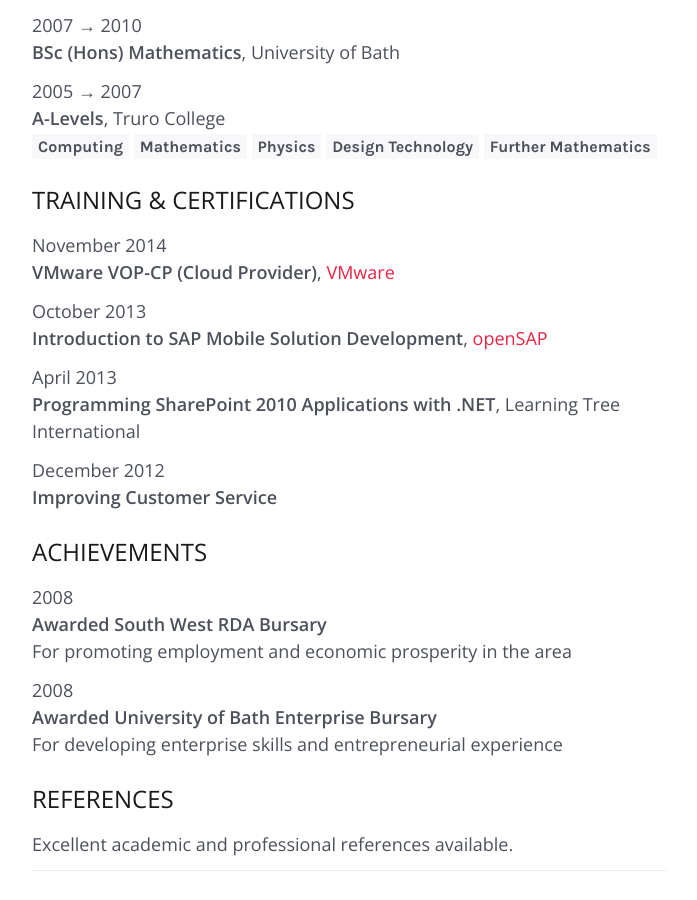
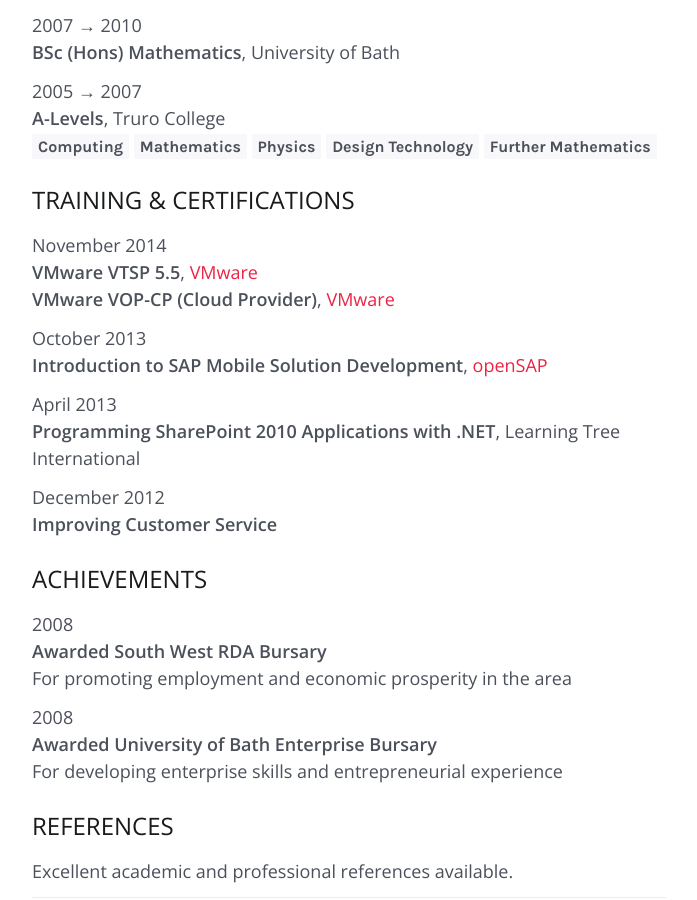
Before and after one commit to matthanley/matthanley.github.io, a Jekyll site: the page built from cv.md, in a window 1280 px wide and 900 px high, scrolled down 3178 px. Shown: the whole window, without its empty margins (291-988 px from the left). Built offline with Jekyll 4.4.1, drawn with Linux system fonts in a browser that asks for light colours.

Commit message:
Added VTSP

```diff
--- a/cv.md
+++ b/cv.md
@@ -102,6 +102,7 @@ __A-Levels__, Truro College
 ## TRAINING &amp; CERTIFICATIONS
 
 November 2014
+__VMware VTSP 5.5__, [VMware][4]
 __VMware VOP-CP (Cloud Provider)__, [VMware][3]
 
 October 2013
@@ -129,6 +130,9 @@ Excellent academic and professional references available.
 
 ---
 
+<img width="387" height="50" src="/images/vtsp.png" alt="VMware VTSP" />
+
 [1]: https://www.owasp.org/index.php/Top_10_2013-Top_10
 [2]: https://drive.google.com/file/d/0Bx1j3gs_sz6bem9zV09JSi1vc1BXQ2tSNDVxckxYT1JWdnVV/edit?usp=sharing
 [3]: https://drive.google.com/open?id=0Bx1j3gs_sz6bYTBuSlBEUWpZYzg&authuser=0
+[4]: https://drive.google.com/open?id=0Bx1j3gs_sz6bZlJ2OWZuMlB1ZW8&authuser=0
```
Also changed, not shown: images/vtsp.png (added).
